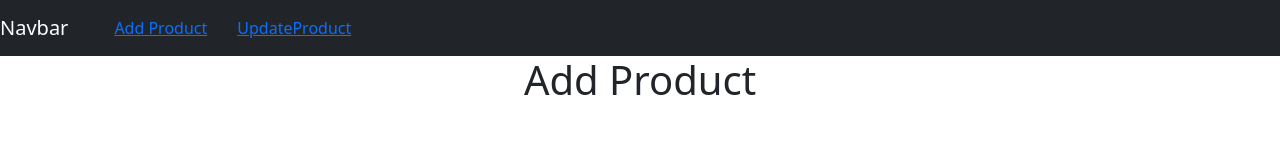
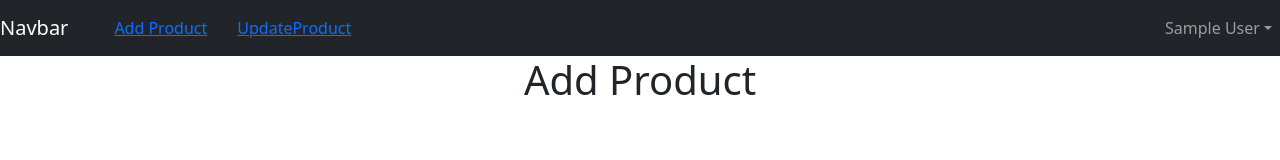
Before and after one commit to amazprashant/ecomm, a React (Create React App) app in the folder ecomm-dashboard/: page /add in a window 1280 px wide. Shown: the top 160 px of the page. Built offline with nearby package versions, Linux system fonts and the light colour scheme; sample sign-in values are in the browser's storage.

Commit message:
logout feature

```diff
--- a/ecomm-dashboard/src/Header.js
+++ b/ecomm-dashboard/src/Header.js
@@ -1,7 +1,14 @@
-import {Navbar,Nav} from 'react-bootstrap';
-import{Link} from 'react-router-dom';
+import {Navbar,Nav, NavDropdown} from 'react-bootstrap';
+import{Link,useNavigate} from 'react-router-dom';
 function Header()
 {
+  let user= JSON.parse(localStorage.getItem('user-info'));
+  const navigate = useNavigate();
+  function logOut()
+  {
+    localStorage.clear();
+    navigate("/register");
+  }
     return(
         <div>
         <Navbar bg="dark" variant="dark">
@@ -20,6 +27,14 @@ function Header()
                 </>
             }
           </Nav>
+          {localStorage.getItem("user-info")?
+          <Nav>
+            <NavDropdown title ={user && user.name}>
+                  <NavDropdown.Item onClick={logOut}>Logout</NavDropdown.Item>
+            </NavDropdown>
+          </Nav>
+          :null
+}
       </Navbar>
       </div>
     )
```
